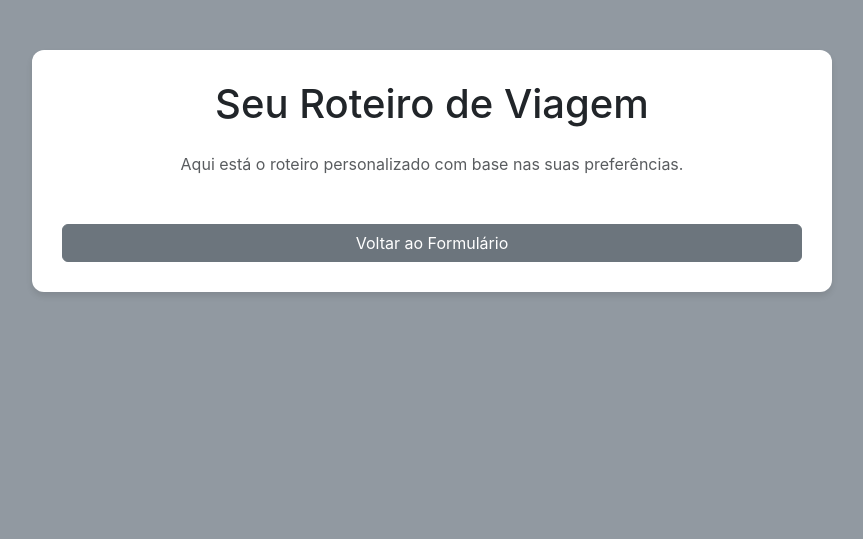
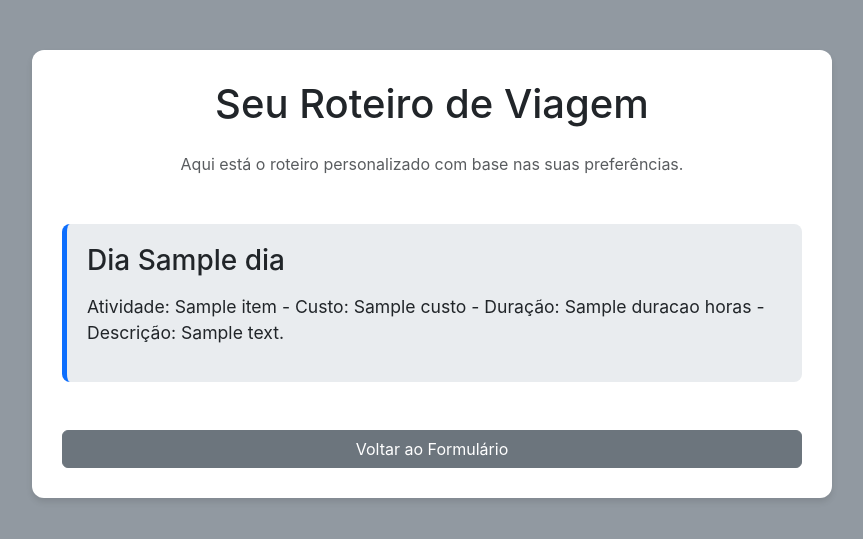
Before and after one commit to Hackaton-FTL/roteiro_web, a Flask app: template templates/roteiro.html in a window 1280 px wide. Shown: the top 539 px of the page, without its empty margins (208-1071 px from the left). Run offline with Flask 3, Linux system fonts and the light colour scheme; the template is opened without the code that fills it: most values are stand-ins (such as "Sample title", 1, 10 or a date in 2020).

Commit message:
feat: implementa lógica de geração de roteiros com base em orçamento e atividades, atualiza template para exibir itinerários personalizados

```diff
--- a/app.py
+++ b/app.py
@@ -1,5 +1,5 @@
 from flask import Flask, render_template, request
-import db
+import db, random
 
 app = Flask(__name__)
 
@@ -7,10 +7,12 @@ app = Flask(__name__)
 def teardown_db(exception):
 	db.close_db(exception)
 
+
 @app.route("/createdb", methods=['GET'])
 def initdb():
 	db.init_db()
 	return "Banco de dados criado"
+
 
 @app.route("/", methods=['GET'])
 def home():
@@ -19,13 +21,36 @@ def home():
 	categorias = [dict(row) for row in rows ]
 	return render_template("index.html", categorias=categorias)
 
-# def generateItineraries():
+
+def generateItineraries(orcamento, actividades, dias):
+	roteiro = []
+	orcamento_restante = orcamento
+	horas_por_dia = 8
+	atividades_filtradas = [
+        a for a in actividades
+    ]
+	random.shuffle(atividades_filtradas)
+
+	for dia in range(1, dias + 1):
+		horas_disponiveis = horas_por_dia
+		actividades_dia = []
+		for atividade in atividades_filtradas:
+			duracao = atividade['duracao_horas']
+			custo = atividade['custo']
+
+			if (custo <= orcamento_restante and duracao <= horas_disponiveis ):
+				orcamento_restante -= custo
+				horas_disponiveis -= duracao
+				actividades_dia.append(atividade)
+				atividades_filtradas.remove(atividade)
+		roteiro.append({"dia": dia, "atividade": actividades_dia})
+
+	return roteiro
 
 
 @app.route("/roteiro", methods=['POST'])
 def getItineraries():
 	dias = int(request.form.get("dias"))
-	dias_em_horas = dias * 24
 	orcamento = float(request.form.get("orcamento"))
 	preferencias = request.form.getlist("preferencias")
 	preferencias_ids = [int(pref) for pref in preferencias ]
@@ -39,13 +64,10 @@ def getItineraries():
 		rows = query.execute("SELECT * FROM atividades").fetchall()
 
 	actividades = [dict(row) for row in rows ]
+	roteiro = generateItineraries(orcamento, actividades, dias)
 
-	return render_template("roteiro.html",
-		actividades=actividades,
-		dias=dias,
-		orcamento=orcamento,
-		preferencias=preferencias,
-		dias_em_horas=dias_em_horas)
+	return render_template("roteiro.html", roteiro=roteiro)
+
 
 if __name__ == "__main__":
 	app.run(debug=True)
--- a/templates/roteiro.html
+++ b/templates/roteiro.html
@@ -38,16 +38,17 @@
         <h1 class="text-center mb-4">Seu Roteiro de Viagem</h1>
         <p class="text-center mb-5 text-muted">Aqui está o roteiro personalizado com base nas suas preferências.</p>
 
-		{% for dia in range(dias) %}
+		{% for atividade in roteiro %}
+		{% if atividade['atividade'] %}
         <div class="day-card">
-            <h3 class="mb-3">Dia {{ dia + 1 }}</h3>
+            <h3 class="mb-3">Dia {{ atividade['dia'] }}</h3>
             <ul class="list-unstyled">
-                <li class="activity-item">Visita ao Museu Nacional</li>
-                <li class="activity-item">Almoço em um restaurante típico</li>
-                <li class="activity-item">Passeio pelo centro histórico da cidade</li>
-                <li class="activity-item">Sessão de fotos no parque principal</li>
+				{% for item in atividade['atividade'] %}
+                <li class="activity-item">Atividade: {{ item['nome_atividade'] }} - Custo: {{ item['custo'] }} - Duração: {{ item['duracao'] }} horas - Descrição: {{ item['descricao'] }}</li>
+				{% endfor %}
             </ul>
         </div>
+		{% endif %}
 		{% endfor %}
 
         <div class="d-grid gap-2 mt-5">
```
